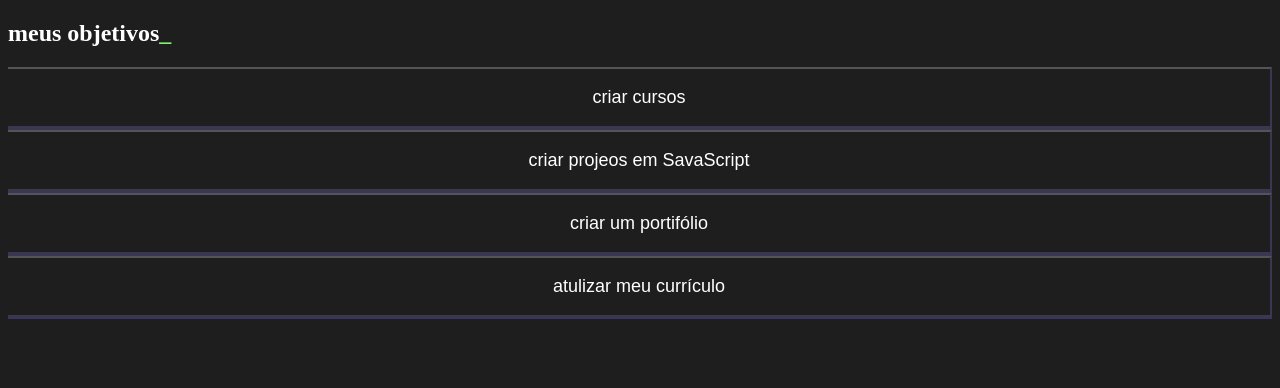
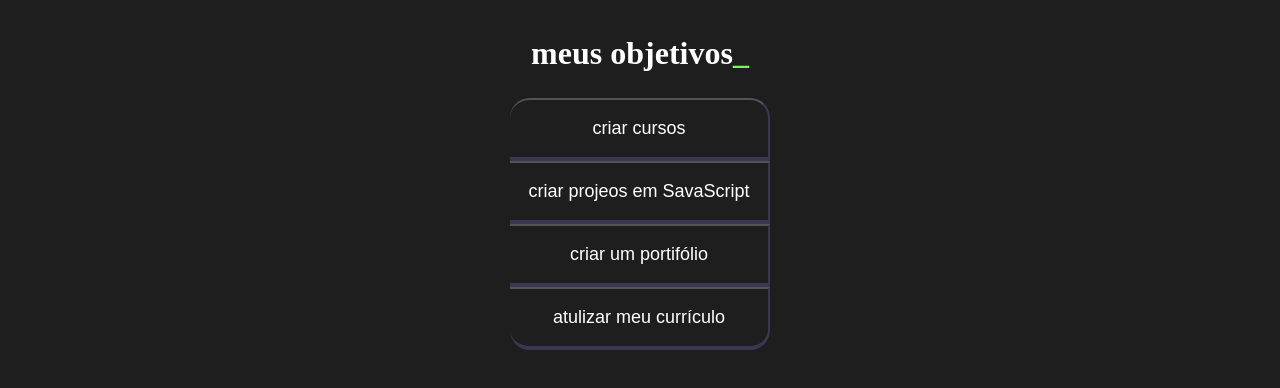
Before and after one commit to andrepipino/3-F-2k24, a plain HTML site: page index.html in a window 1280 px wide. Drawn offline with Linux system fonts and the light colour scheme.

Commit message:
Add files via upload

```diff
--- a/index.html
+++ b/index.html
@@ -8,7 +8,7 @@
     <link rel="stylesheet" href="style.css">
 </head>
 <body>
-    <section clss= "conteudo-principal">
+    <section class= "conteudo-principal">
         <h2 class="titulo-principal">meus objetivos<span>_</span></h2>
         <div class="botoes">
             <button class="botao">criar cursos</button>
--- a/style.css
+++ b/style.css
@@ -19,26 +19,52 @@ span{
     flex-direction: column;
     justify-content: center;
     align-items: center;
+    max-width: 1200px;
     width: 100%;
-    max-width: 1200px;
+    margin: 0 auto;
 
 }
 
-.titulo-pricipal{
+.titulo-principal{
     text-align: center;
     width: 100%;
     font-size: 32px;
 }
 .botao{
     background-color: var(--botão-inativo);
+    width: 100%;
     color: white;
     display: flex;
     justify-content: center;
     align-items: center;
     padding: 1em;
     font-size: 18px;
-    width: 100%;
     border-bottom: 4px solid var(--botão-ativo);
     border-left: 2px solid var (var(--botão-ativo));
     border-right: 2px solid var(--botão-ativo);
 }
+.botoes{
+    display: block;
+}
+
+.botao:first-child{
+    border-radius: 20px 20px 0 0;
+
+}
+
+.botao:last-child{
+    border-radius: 0 0 20px 20px;
+
+}
+
+@media  screen and (min-wid: 700px){
+    .botoes{
+        display: flex;
+    }
+    .botao:last-child{
+            border-radius: 0 20px 20px 0;
+     }
+    .botao:first-child{
+            border-radius: 20px 0 0 20px;
+    }
+}
```
